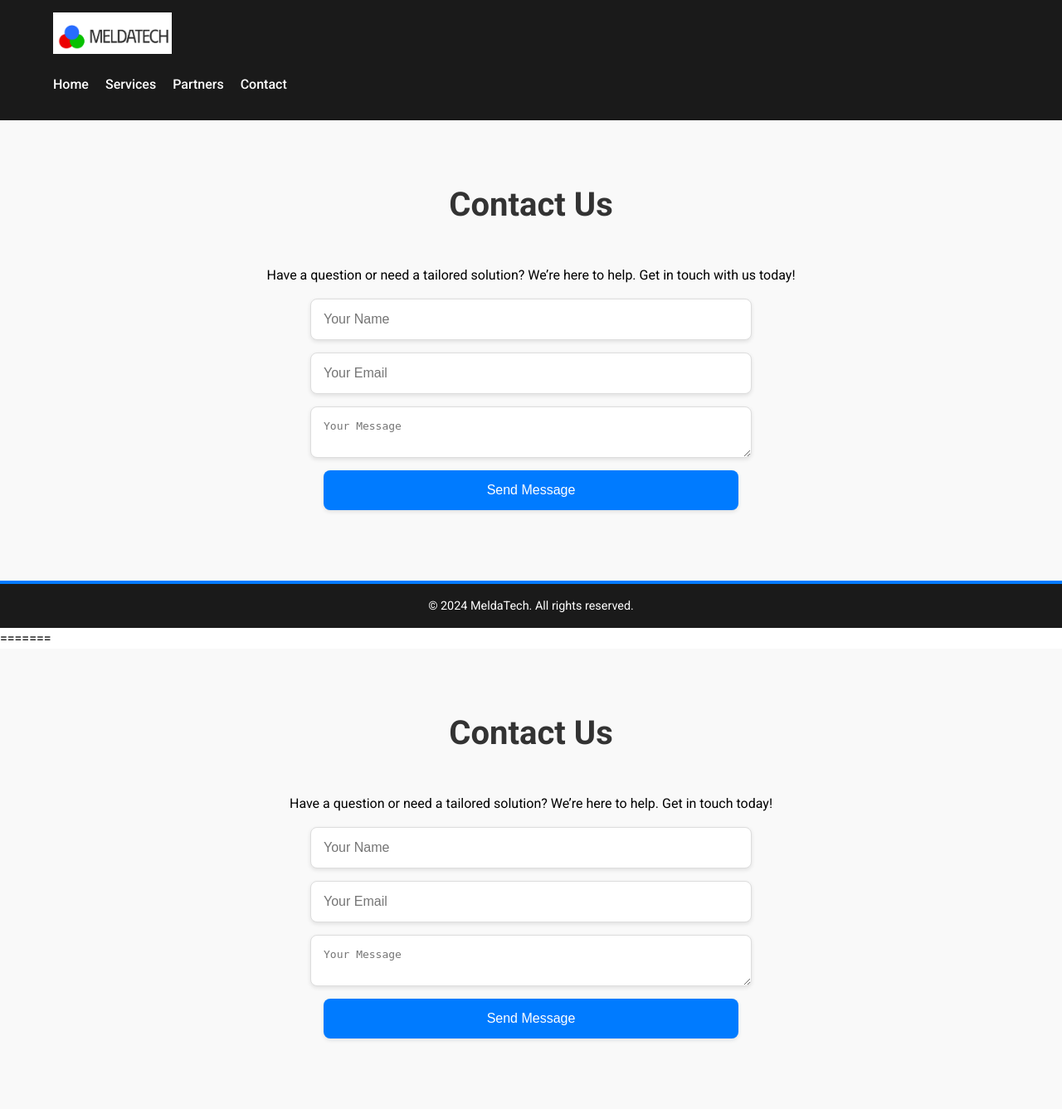
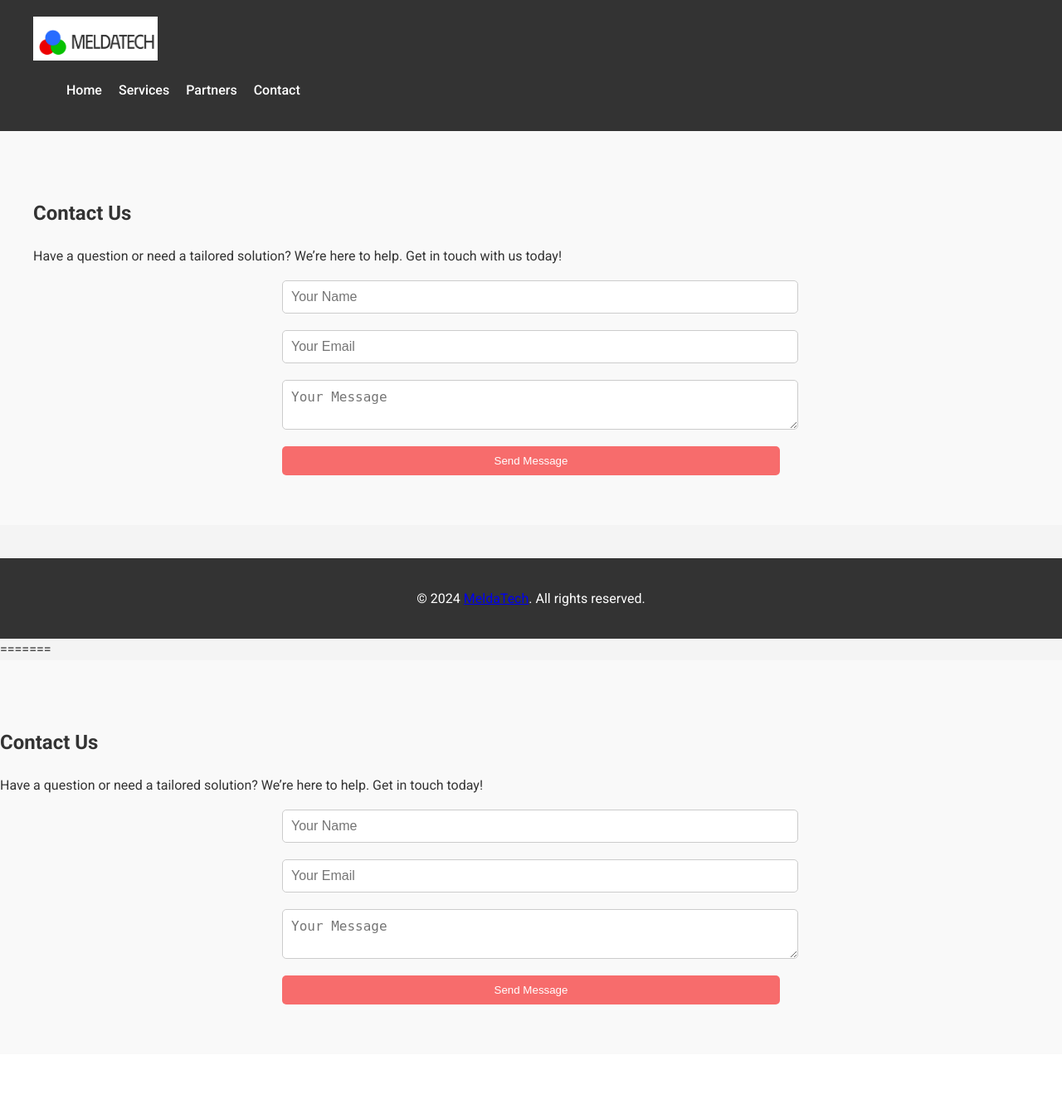
Before and after one commit to meldatech/meldatech.github.io, a PHP site: page /contact.html in a window 1280 px wide. Shown: the whole page at 83% size. After the commit the page ends 1211 px from the top, so only its background shows below. Run offline with PHP 8.4, Linux system fonts and the light colour scheme.

Commit message:
style.css

```diff
--- a/style.css
+++ b/style.css
@@ -1,196 +1,173 @@
-/* General Reset */
-body, h1, h2, h3, p {
+/* General Styling */
+body {
+    font-family: 'Roboto', sans-serif;
+    line-height: 1.6;
     margin: 0;
     padding: 0;
-    font-family: 'Roboto', sans-serif; /* Modern font */
-    line-height: 1.6;
+    background-color: #f4f4f4;
+    color: #333;
 }
-ul {
-    list-style-type: none;
-    padding: 0;
-}
-a {
-    text-decoration: none;
-    color: inherit;
-}
+
 .container {
-    width: 90%;
     max-width: 1200px;
     margin: 0 auto;
+    padding: 0 20px;
 }
 
-/* Header */
 header {
-    display: flex;
-    justify-content: space-between;
-    align-items: center;
-    padding: 15px 0;
-    background-color: #1a1a1a;
-    color: white;
-    position: sticky;
-    top: 0;
-    z-index: 1000;
+    background-color: #333;
+    color: #fff;
+    padding: 20px 0;
 }
+
 header .logo {
-    height: 50px;
+    width: 150px;
 }
+
 header nav ul {
     display: flex;
+    list-style: none;
     gap: 20px;
 }
+
 header nav a {
-    color: white;
+    color: #fff;
+    text-decoration: none;
     font-weight: 500;
-    transition: color 0.3s ease;
-}
-header nav a:hover {
-    color: #00BFFF; /* Subtle hover effect */
 }
 
 /* Hero Section */
 .hero {
-    background: linear-gradient(120deg, #007BFF, #00BFFF);
-    color: white;
+    background: url('assets/images/hero_bg.jpg') no-repeat center center/cover;
+    color: #fff;
+    padding: 100px 0;
     text-align: center;
-    padding: 120px 20px;
-    clip-path: polygon(0 0, 100% 0, 100% 85%, 0 100%); /* Add modern clipping effect */
 }
+
 .hero h1 {
-    font-size: 3em;
-    font-weight: 700;
+    font-size: 3rem;
     margin-bottom: 20px;
 }
+
 .hero p {
-    font-size: 1.4em;
-    margin-bottom: 30px;
-}
-.hero .btn {
-    padding: 12px 25px;
-    background-color: white;
-    color: #007BFF;
-    border-radius: 50px;
-    font-weight: bold;
-    box-shadow: 0 4px 10px rgba(0, 0, 0, 0.1);
-    transition: all 0.3s ease;
-    cursor: pointer;
-}
-.hero .btn:hover {
-    background-color: #f0f0f0;
-    color: #0056b3;
+    font-size: 1.2rem;
+    margin-bottom: 40px;
 }
 
-/* Services */
+.hero .btn {
+    background-color: #f76c6c;
+    color: #fff;
+    padding: 10px 20px;
+    text-decoration: none;
+    border-radius: 5px;
+}
+
+/* Services Section */
 .services {
-    background-color: #f9f9f9;
-    padding: 70px 20px;
+    background-color: #fff;
+    padding: 60px 0;
+}
+
+.services .service-list {
+    display: flex;
+    flex-wrap: wrap;
+    gap: 30px;
+}
+
+.services .service {
+    background-color: #f4f4f4;
+    padding: 20px;
+    border-radius: 8px;
     text-align: center;
+    flex: 1;
 }
-.services h2 {
-    font-size: 2.5em;
-    margin-bottom: 40px;
-    color: #333;
-}
-.services .service {
-    margin: 20px auto;
-    padding: 25px;
-    background: white;
-    box-shadow: 0 4px 10px rgba(0, 0, 0, 0.1);
-    border-radius: 12px;
-    transition: transform 0.3s ease, box-shadow 0.3s ease;
-    max-width: 800px;
-    animation: fadeInUp 0.6s ease-in-out; /* Animation */
-}
-.services .service:hover {
-    transform: translateY(-10px);
-    box-shadow: 0 6px 15px rgba(0, 0, 0, 0.2);
-}
-.services .service h3 {
-    color: #007BFF;
-    font-size: 1.8em;
-    margin-bottom: 10px;
-}
-.services .service p {
-    font-size: 1.1em;
-    color: #555;
-    margin-bottom: 10px;
+
+.services .service img {
+    max-width: 100%;
+    height: auto;
+    margin-bottom: 20px;
+    border-radius: 5px;
 }
 
 /* Partners Section */
 .partners {
+    background-color: #f9f9f9;
+    padding: 60px 0;
     text-align: center;
-    padding: 50px 0;
-    background-color: #f4f4f4;
 }
-.partners h2 {
-    font-size: 2.5em;
-    margin-bottom: 40px;
-    color: #333;
-}
-.logo-carousel {
+
+.partners .partners-list {
     display: flex;
     justify-content: center;
-    gap: 50px;
-    align-items: center;
+    gap: 20px;
     flex-wrap: wrap;
 }
-.logo-carousel img {
-    height: 100px;
-    max-width: 200px;
-    object-fit: contain;
-    transition: transform 0.3s ease;
-}
-.logo-carousel img:hover {
-    transform: scale(1.1);
+
+.partners img {
+    max-width: 150px;
+    height: auto;
 }
 
-/* Contact */
-.contact {
-    padding: 70px 20px;
-    background-color: #f9f9f9;
+/* Testimonials Section */
+.testimonials {
+    background-color: #fff;
+    padding: 60px 0;
+}
+
+.testimonials .testimonial-list {
+    display: flex;
+    flex-direction: column;
+    gap: 30px;
+    align-items: center;
+}
+
+.testimonials .testimonial {
+    max-width: 800px;
+    background-color: #f4f4f4;
+    padding: 20px;
+    border-radius: 8px;
     text-align: center;
 }
-.contact h2 {
-    font-size: 2.5em;
-    margin-bottom: 40px;
-    color: #333;
+
+/* Contact Section */
+.contact {
+    background-color: #f9f9f9;
+    padding: 60px 0;
 }
-.contact form input, .contact form textarea, .contact form button {
-    display: block;
-    width: 70%;
-    max-width: 500px;
-    margin: 15px auto;
-    padding: 15px;
-    font-size: 1em;
-    border: 1px solid #ddd;
-    border-radius: 8px;
-    box-shadow: 0 2px 5px rgba(0, 0, 0, 0.1);
-    transition: border 0.3s ease, box-shadow 0.3s ease;
+
+.contact form {
+    max-width: 600px;
+    margin: 0 auto;
+    display: flex;
+    flex-direction: column;
+    gap: 20px;
 }
-.contact form input:focus, .contact form textarea:focus {
-    border-color: #007BFF;
-    box-shadow: 0 0 8px rgba(0, 123, 255, 0.3);
-    outline: none;
+
+.contact form input,
+.contact form textarea {
+    width: 100%;
+    padding: 10px;
+    border: 1px solid #ccc;
+    border-radius: 5px;
+    font-size: 1rem;
 }
+
 .contact form button {
-    background-color: #007BFF;
-    color: white;
+    background-color: #f76c6c;
+    color: #fff;
+    padding: 10px;
     border: none;
+    border-radius: 5px;
     cursor: pointer;
-    transition: background-color 0.3s ease, transform 0.3s ease;
-}
-.contact form button:hover {
-    background-color: #0056b3;
-    transform: translateY(-2px);
 }
 
 /* Footer */
 footer {
-    background-color: #1a1a1a;
-    color: white;
+    background-color: #333;
+    color: #fff;
     text-align: center;
-    padding: 15px 0;
-    font-size: 0.9em;
-    border-top: 4px solid #007BFF;
+    padding: 20px 0;
+    margin-top: 40px;
 }
 
 /* Animations */
```
